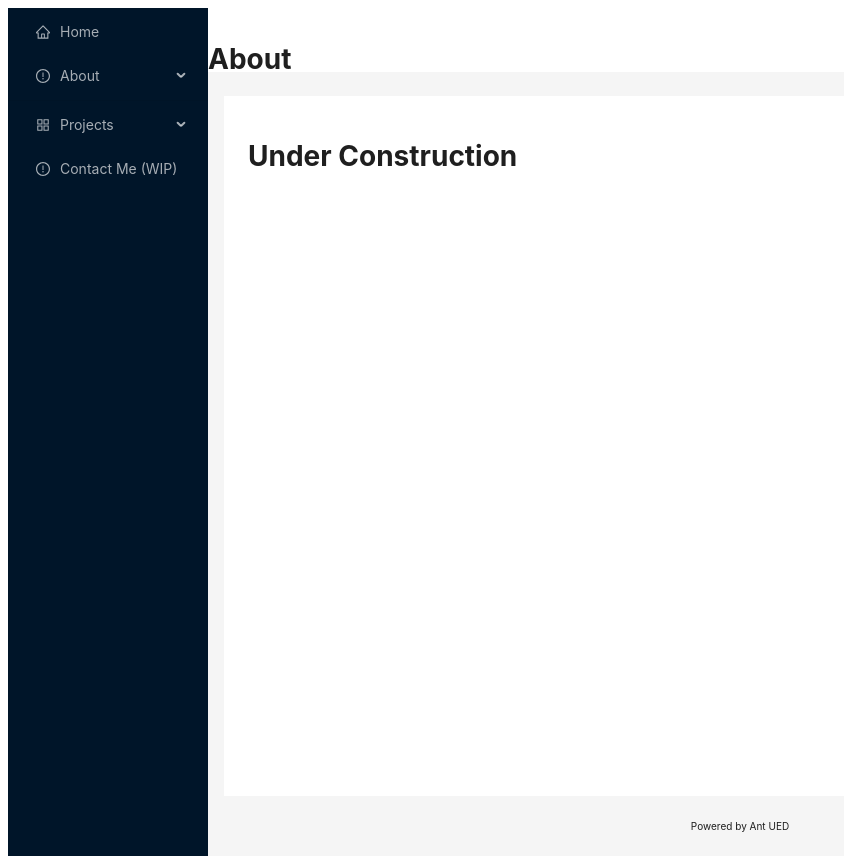
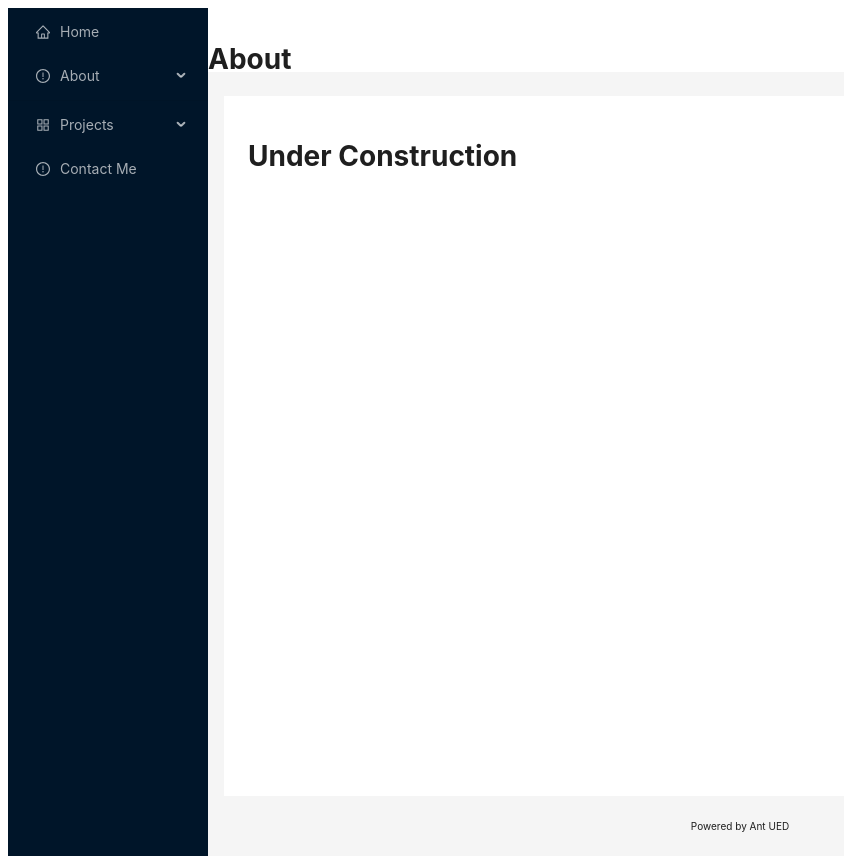
Before and after one commit to jalowe13/jacob-website, a Next.js app: page /about in a window 1280 px wide. Shown: the whole page, without its empty margins (0-844 px from the left). Built offline with nearby package versions, Linux system fonts and the light colour scheme.

Commit message:
Remove http in favor of https
Prevents redirect for pure ip insert into the url

```diff
--- a/components/AntLayout.js
+++ b/components/AntLayout.js
@@ -34,7 +34,7 @@ const items = [
   getItem('Home', '1', <HomeOutlined/>),
   getItem('About', 'h1', <ExclamationCircleOutlined />, [
     getItem('Myself', '2', <UserOutlined />),
-    getItem('My Skills (WIP)', '3', <CarryOutOutlined />),
+    getItem('My Skills', '3', <CarryOutOutlined />),
     getItem('My Resume', '4', <BookOutlined />)
   ]),
   {
@@ -51,7 +51,7 @@ const items = [
       getItem('ML', '9', <DesktopOutlined />),
     ]),
   ]),
-  getItem('Contact Me (WIP)', '10', <ExclamationCircleOutlined />)
+  getItem('Contact Me', '10', <ExclamationCircleOutlined />)
 ];
 
 // Returning Menu Options
--- a/server.js
+++ b/server.js
@@ -6,7 +6,6 @@ const { createServer } = require('http')
 const { parse } = require('url')
 const next = require('next')
 const express = require('express');
-const http = require('http');
 const https = require('https');
 const fs = require('fs');
 
@@ -30,6 +29,5 @@ app.prepare().then(() => {
     server.all('*', (req, res) => {
         return handle(req, res);
     });
-    http.createServer(server).listen(ports.http);
     https.createServer(options, server).listen(ports.https);
 })
```
